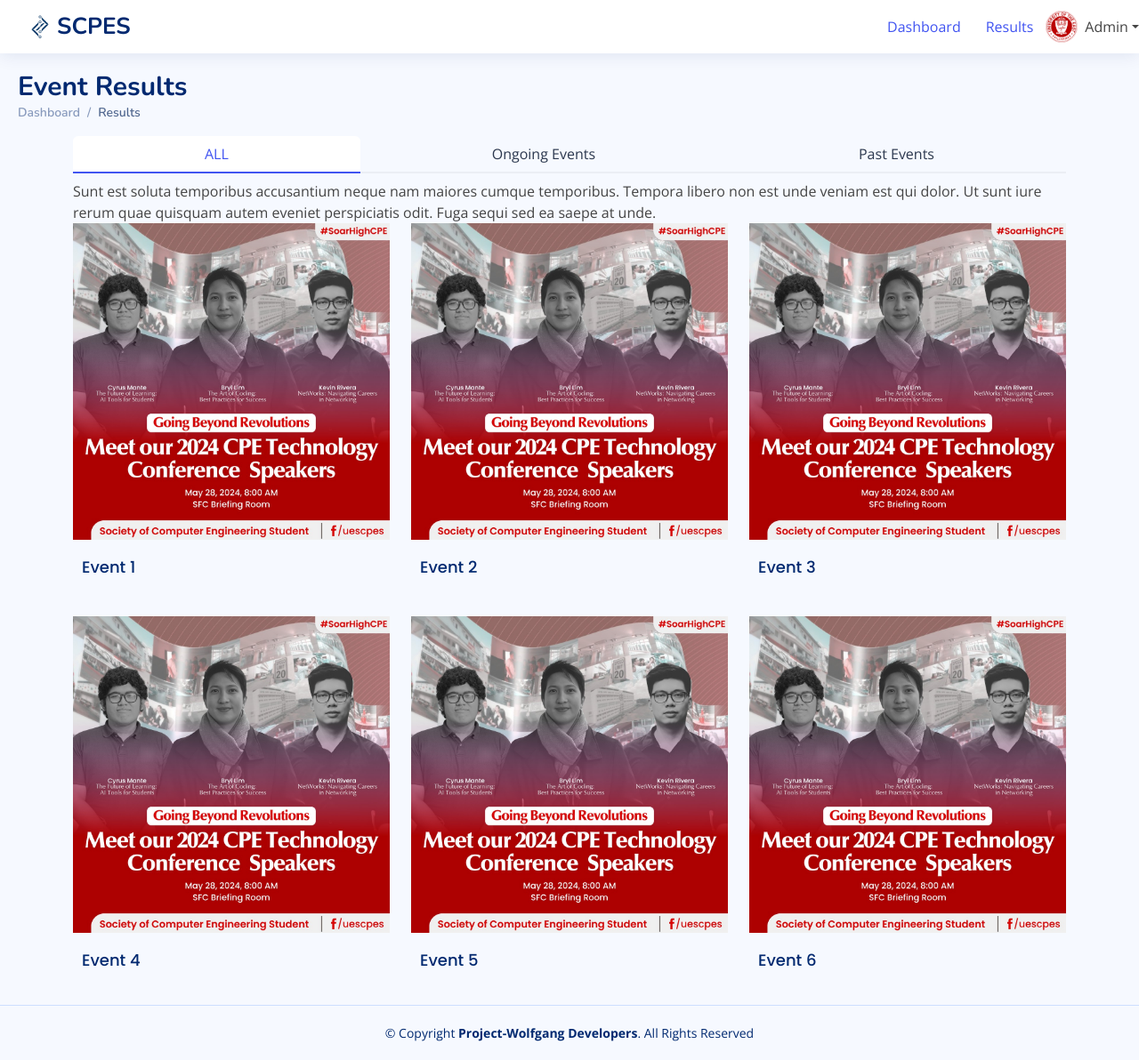
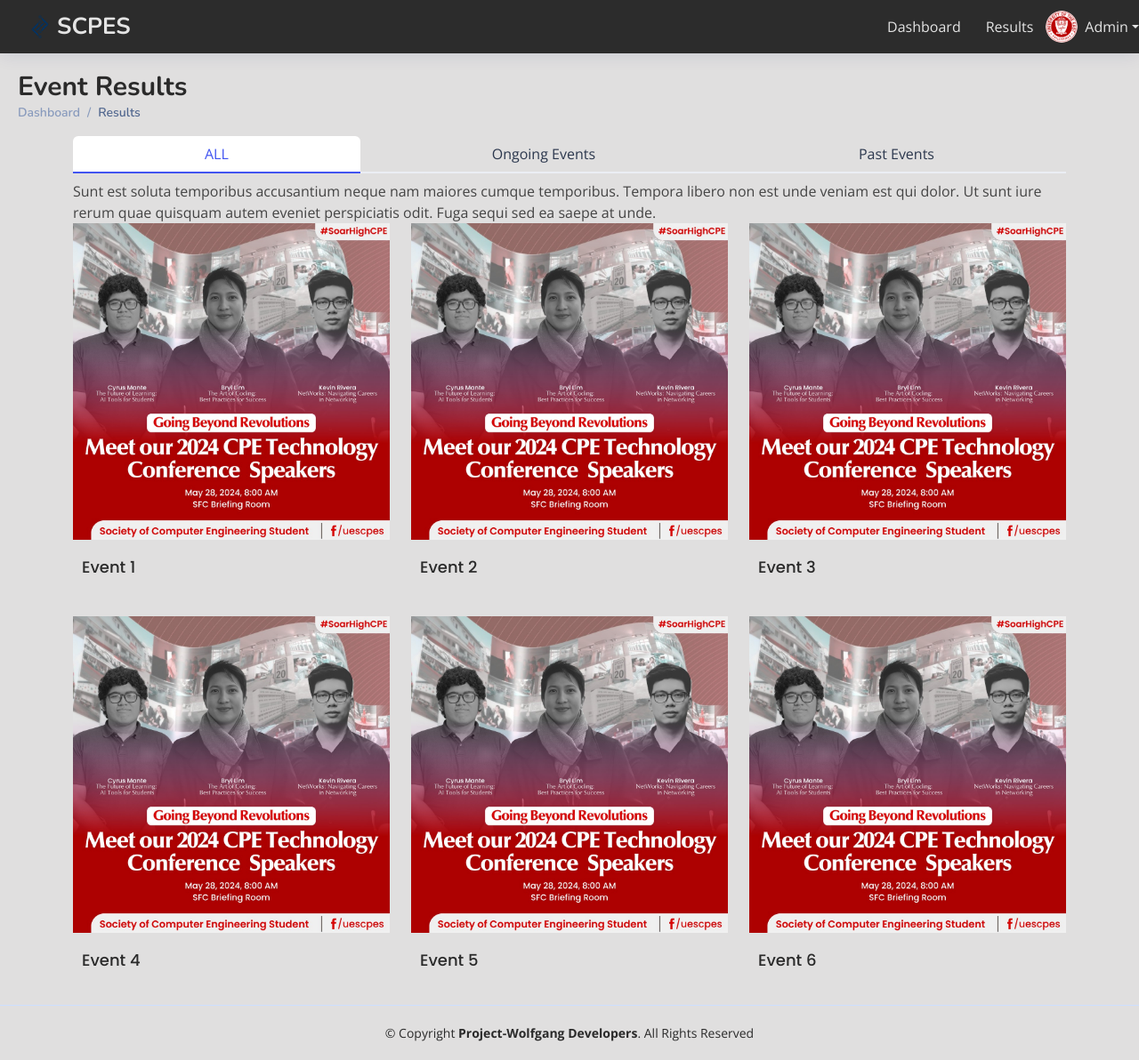
Before and after one commit to jp-asadon/asadon_lapidario_ncp_3106, a PHP site: page /results.html in a window 1280 px wide. Shown: the whole page at 89% size. Run offline with PHP 8.4, Linux system fonts and the light colour scheme; some libraries are stand-ins or nearby versions.

Commit message:
Change font color, background color, font style. Changes in index.html, results.html, style.css

```diff
--- a/assets/css/style.css
+++ b/assets/css/style.css
@@ -15,7 +15,7 @@
 
 body {
   font-family: "Open Sans", sans-serif;
-  background: #f6f9ff;
+  background: #e0dfdf;
   color: #444444;
 }
 
@@ -50,7 +50,7 @@ h6 {
 
 @media (max-width: 1199px) {
   #main {
-    padding: 20px;
+    padding: 0px;
   }
 }
 
@@ -65,7 +65,7 @@ h6 {
   font-size: 24px;
   margin-bottom: 0;
   font-weight: 600;
-  color: #012970;
+  color: #2a2a2a;
 }
 
 /*--------------------------------------------------------------
@@ -220,7 +220,7 @@ h6 {
 .card {
   margin-bottom: 30px;
   border: none;
-  border-radius: 5px;
+  border-radius: 15px;
   box-shadow: 0px 0 30px rgba(1, 41, 112, 0.1);
 }
 
@@ -236,7 +236,7 @@ h6 {
   padding: 10px 0 10px 0;
   font-size: 18px;
   font-weight: 500;
-  color: #012970;
+  color: #2a2a2a;
   font-family: "Poppins", sans-serif;
 }
 
@@ -381,7 +381,7 @@ h6 {
   z-index: 997;
   height: 60px;
   box-shadow: 0px 2px 20px rgba(1, 41, 112, 0.1);
-  background-color: #fff;
+  background-color: #2c2c2c;
   padding-left: 20px;
 }
 
@@ -1153,12 +1153,27 @@ h6 {
 
 .footer .copyright {
   text-align: center;
-  color: #012970;
+  color: #2a2a2a;
 }
 
 .footer .credits {
   padding-top: 5px;
   text-align: center;
   font-size: 13px;
-  color: #012970;
+  color: #2a2a2a;
 }
+
+/* Basic link styling */
+.zoom-link {
+  display: inline-block;
+  font-size: 16px;
+  text-decoration: none;
+  color: #007bff;
+  transition: transform 0.3s ease; /* Smooth transition */
+}
+
+/* Zoom-in effect on hover */
+.zoom-link:hover {
+  transform: scale(1.2); /* Adjust the scale value as desired */
+  color: #0056b3; /* Optional: Change color on hover */
+}
--- a/results.html
+++ b/results.html
@@ -45,21 +45,21 @@
     <div class="container-fluid position-relative d-flex align-items-center justify-content-between">
       <a href="index.html" class="logo d-flex align-items-center me-auto me-xl-0">
         <img src="scpeslogo.png" alt="">
-        <span class="d-none d-lg-block">SCPES</span>
+        <span class="d-none d-lg-block" style="color: #e4e4e4;">SCPES</span>
       </a>
     </div><!-- End Logo -->
 
     <nav class="header-nav ms-auto">
       <ul>
-        <li><a href="index.html" class="active">Dashboard</a></li>
-        <li><a href="results.html">Results</a></li>
+        <li><a href="index.html" class="zoom-link" style="color: #e4e4e4;">Dashboard</a></li>
+        <li><a href="results.html" class="zoom-link" style="color: #e4e4e4;">Results</a></li>
       </ul>
-    </nav>
+  </nav>
 
     <div>
         <a class="nav-link nav-profile d-flex align-items-center pe-0" href="#" data-bs-toggle="dropdown">
         <img src="uelogo.png" alt="Profile" class="rounded-circle" style="max-height: 36px;">
-        <span class="d-none d-md-block dropdown-toggle ps-2">Admin</span>
+        <span class="d-none d-md-block dropdown-toggle ps-2" style="color: #e4e4e4;">Admin</span>
         </a><!-- End Profile Iamge Icon -->
 
         <ul class="dropdown-menu dropdown-menu-end dropdown-menu-arrow profile">
```
Also changed, not shown: index.html (+7 -7 lines).
